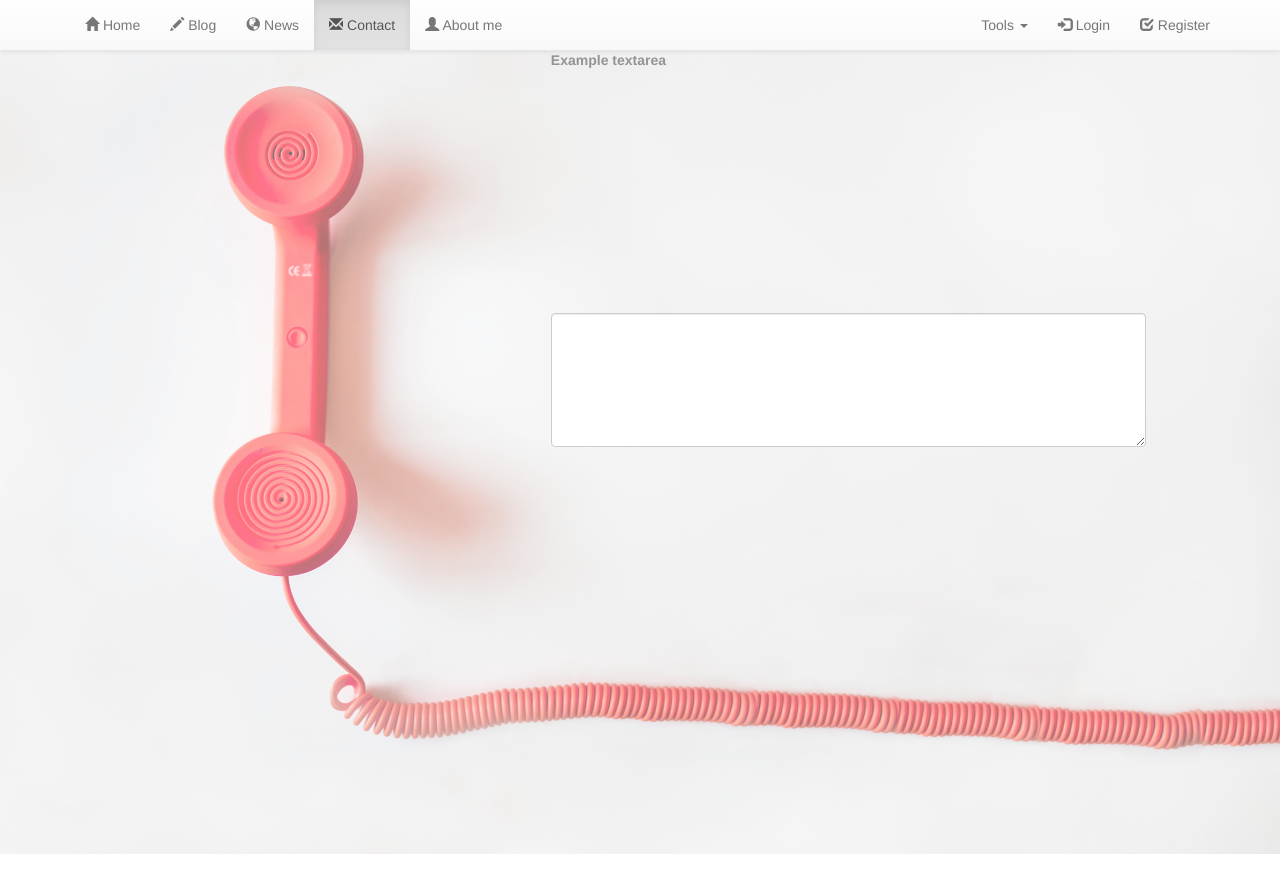
After one commit to sSwiergosz/MyPage, a Django app: page /contact/ in a window 1280 px wide. The commit adds this page. Shown: the top 893 px of the page. Run offline with Django 3.2, Linux system fonts and the light colour scheme; some libraries are stand-ins or nearby versions.

Commit message:
First elements of contact site added

```diff
--- a/personalApp/static/personalApp/css/style.css
+++ b/personalApp/static/personalApp/css/style.css
@@ -186,59 +213,105 @@ figure.main-img.hover a:nth-child(3) i {
     left: 0;
     right: 0;
 }
-
 .block-img:hover img,
 .block-img.hover img {
     opacity: 0.2;
 }
-
 .block-img:hover i,
 .block-img.hover i {
     -webkit-transform: translate(-50%, -50%);
     transform: translate(-50%, -50%);
     opacity: 1;
 }
-
-h1, p {
+h1,
+p {
     text-align: center;
 }
-
 body {
     background-color: white;
 }
-
 #random-text {
     margin-top: 20%;
 }
-
 footer {
     font-size: 20px;
     text-align: center;
-	background-color: #8ba6b2;
+    background-color: rgba(139, 166, 178, 0.35);
 }
-
 #desc {
     font-size: 16px;
     text-align: left;
 }
-
 #blocks {
     padding-bottom: 40px;
     text-align: center;
 }
-
 #lorem {
     padding-top: 60px;
     padding-bottom: 60px;
     font-size: 20px;
     text-align: justify;
 }
-
 .page {
-  margin-top: 60px;
+    margin-top: 30px;
+}
+#pmd-news {
+    font-family: 'Roboto', Arial, sans-serif;
+    font-size: 16px;
+    position: relative;
+}
+#bck-img {
+    max-width: 100%;
+    display: block;
+    height: auto;
+    opacity: 0.55;
+    position: absolute;
+    top: 0;
+    left: 0;
+    z-index: 10;
+    position: fixed;
+    margin-left: 20px;
 }
 
+#phone-img {
+    max-width: 100%;
+    display: block;
+    height: auto;
+    opacity: 0.55;
+    position: absolute;
+    top: 0;
+    left: 0;
+    z-index: 10;
+    position: fixed;
+}
+
+textarea {
+    margin-top: 40%;
+    z-index: 11;
+    position: relative;
+}
+
+button {
+    border: medium none;
+    padding: 10px 20px;
+    background-color: #4286f4;
+    font-weight: 800;
+    color: #ffffff;
+    letter-spacing: 2px;
+    text-transform: uppercase;
+    font-size: 0.8em;
+    position: relative;
+    z-index: 10;
+}
+input {
+    z-index: 10;
+    position: relative;
+}
 .tooltip-inner {
-  white-space:nowrap;
-  max-width:none;
+    white-space: nowrap;
+    max-width: none;
 }
+.input-group {
+    position: relative;
+    z-index: 10;
+}
--- /dev/null
+++ b/personalApp/templates/personalApp/contact.html
@@ -0,0 +1,18 @@
+{% extends 'personalApp/base.html' %}
+{% load static %}
+
+{% block _title %}
+  Contact
+{% endblock %}
+
+{% block content %}
+<div class="container-fluid" id="contact-page">
+	<img src="{% static "personalApp/img/phone.jpg" %}" id="phone-img"/>
+	<div class="col-md-6 col-md-offset-5">
+		<div class="form-group">
+			<label for="exampleTextarea">Example textarea</label>
+    		<textarea class="form-control" id="exampleTextarea" rows="6"></textarea>
+		</div>
+	</div>
+</div>
+{% endblock %}
```
Also changed, not shown: other parts of personalApp/static/personalApp/css/style.css (+50 -23 lines), personalApp/static/personalApp/img/phone.jpg (added). Lines whose indentation alone changed are shown as unchanged.
